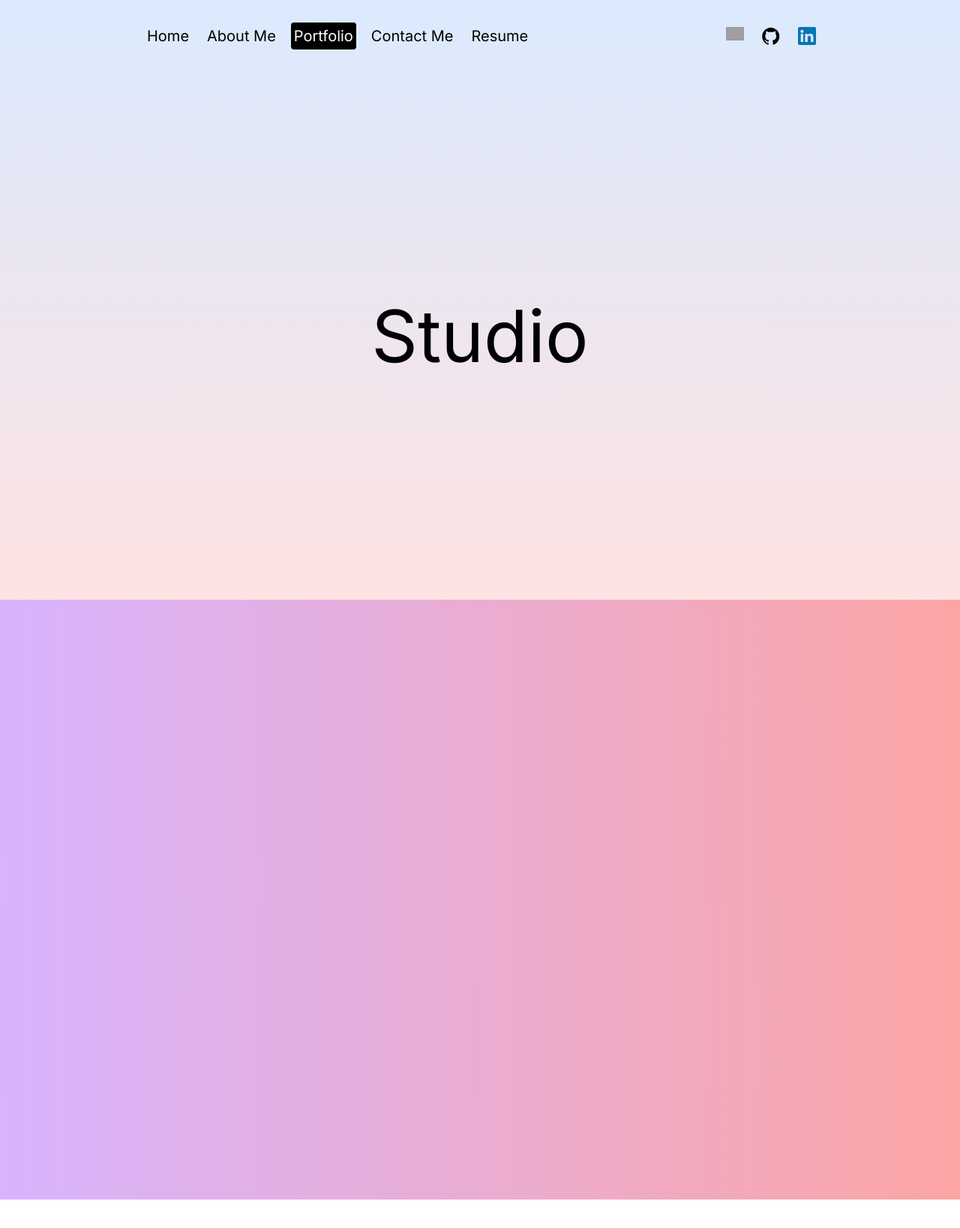
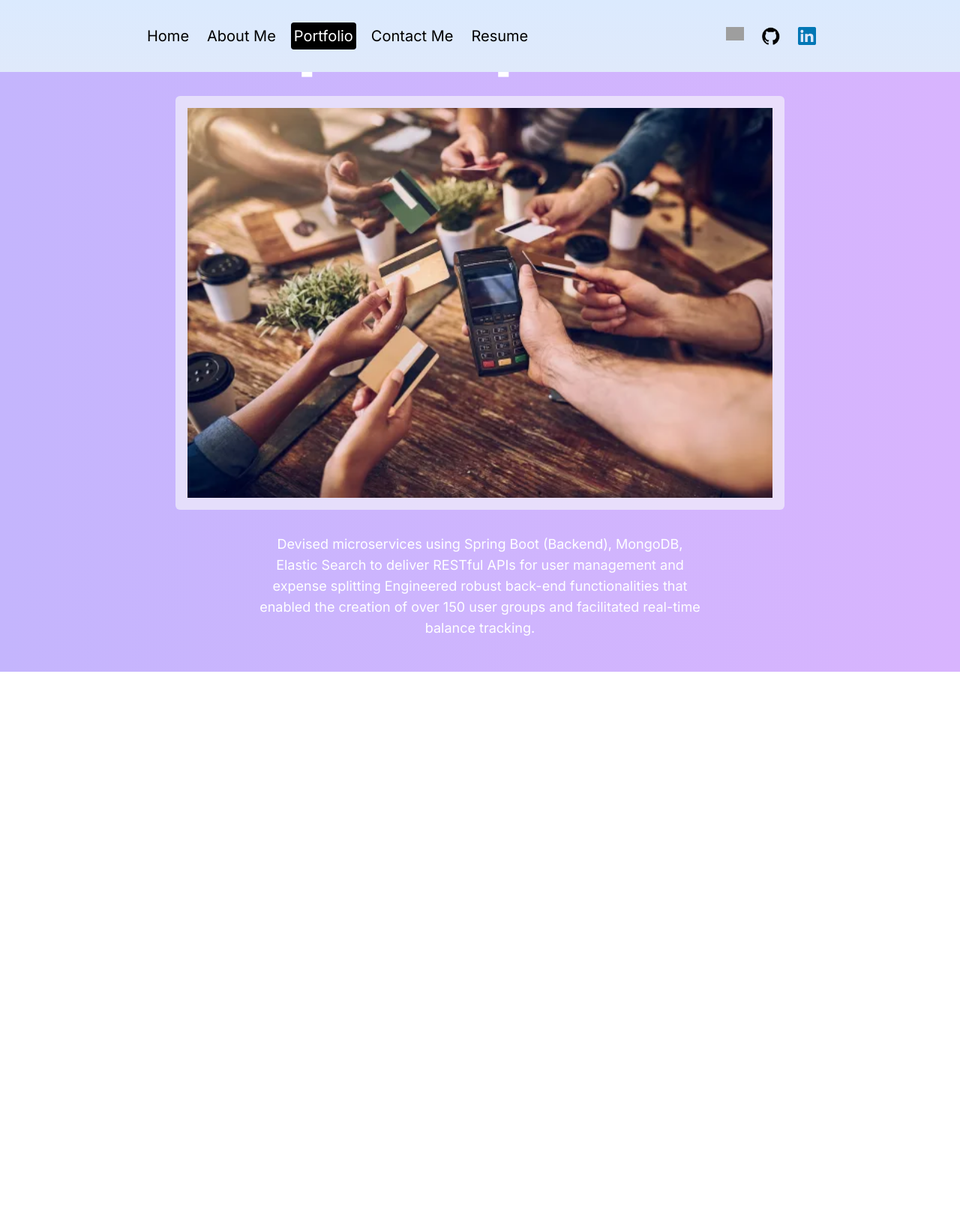
Before and after one commit to khussalpradhan/Portfolio-Website, a Next.js app: page /portfolio in a window 1280 px wide. Shown: the top 1638 px of the page at 75% size. Built offline with nearby package versions, Linux system fonts and the light colour scheme; grey boxes are pictures that could not be loaded.

Commit message:
fixed ui

```diff
--- a/src/app/portfolio/page.jsx
+++ b/src/app/portfolio/page.jsx
@@ -80,12 +80,8 @@ const PortfolioPage = () => {
       transition={{ duration: 1 }}
     >
       <div className="h-[600vh] relative" ref={ref}>
-        <div className="w-screen h-[calc(100vh-6rem)] flex items-center justify-center text-8xl text-center">
-          Studio
-        </div>
-  <div className="sticky top-0 flex h-screen gap-4 items-center overflow-auto md:overflow-hidden">
+        <div className="sticky top-0 flex h-screen gap-4 items-center overflow-auto md:overflow-hidden">
           <motion.div key={resizeKey} style={{ x }} className="flex">
-            <div className="h-screen w-screen flex items-center justify-center bg-gradient-to-r from-purple-300 to-red-300" />
             {items.map((item) => (
               <div
                 className={`h-screen w-screen flex items-center justify-center bg-gradient-to-r ${item.color}`}
--- a/src/components/transitionProvider.jsx
+++ b/src/components/transitionProvider.jsx
@@ -29,13 +29,13 @@ const TransitionProvider = ({ children }) => {
         className="w-screen h-screen bg-gradient-to-b from-blue-100 to-red-100"
       >
         <motion.div
-          className="h-screen w-screen fixed bg-black rounded-b-[100px] z-40"
+          className="h-screen w-screen fixed bg-black rounded-b-[100px] z-40 pointer-events-none"
           animate={{ height: "0vh" }}
           exit={{ height: "140vh" }}
           transition={{ duration: 0.5, ease: "easeOut" }}
         />
         <motion.div
-          className="fixed m-auto top-0 bottom-0 left-0 right-0 text-white text-8xl cursor-default z-50 w-fit h-fit"
+          className="fixed m-auto top-0 bottom-0 left-0 right-0 text-white text-8xl cursor-default z-50 w-fit h-fit pointer-events-none"
           initial={{ opacity: 1 }}
           animate={{ opacity: 0 }}
           exit={{ opacity: 0 }}
@@ -44,7 +44,7 @@ const TransitionProvider = ({ children }) => {
           {overlayLabel}
         </motion.div>
         <motion.div
-          className="h-screen w-screen fixed bg-black rounded-t-[100px] bottom-0 z-30"
+          className="h-screen w-screen fixed bg-black rounded-t-[100px] bottom-0 z-30 pointer-events-none"
           initial={{ height: "140vh" }}
           animate={{ height: "0vh", transition: { delay: 0.5 } }}
         />
```
